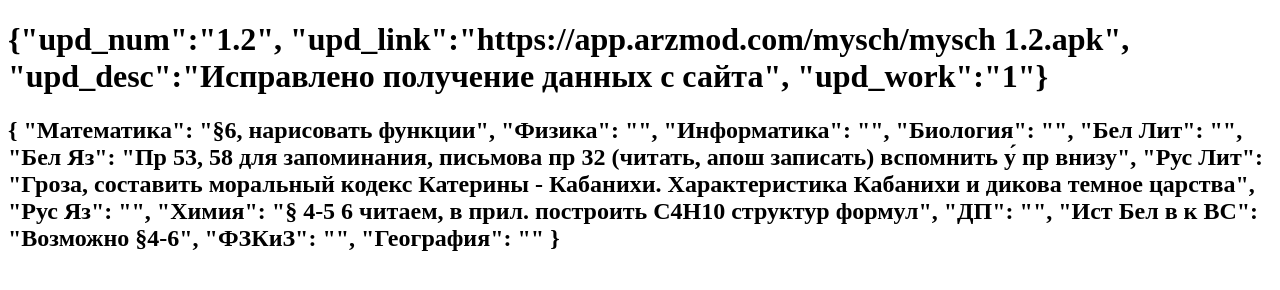
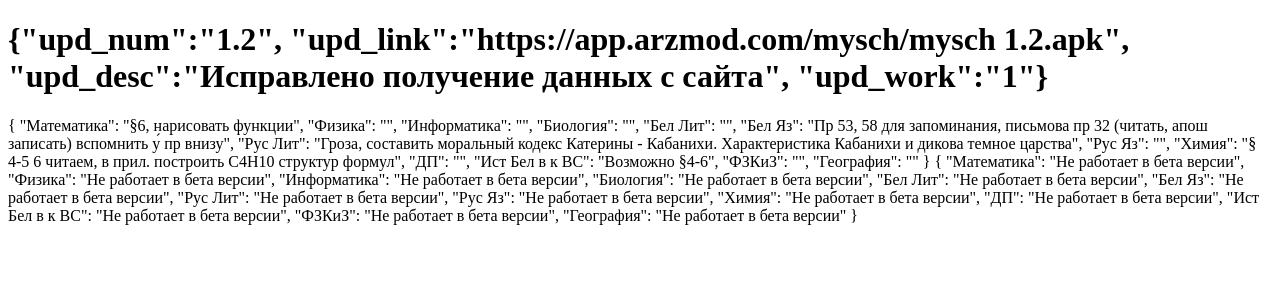
Before and after one commit to L1merGG/myschedule, a plain HTML site: page index.html in a window 1280 px wide. Drawn offline with Linux system fonts and the light colour scheme.

Commit message:
Update index.html

```diff
--- a/index.html
+++ b/index.html
@@ -12,7 +12,7 @@
 "upd_desc":"Исправлено получение данных с сайта",
 
 "upd_work":"1"}</h1>
-    <h2>{
+    <h99>{
   "Математика": "§6, нарисовать функции",
   "Физика": "",
   "Информатика": "",
@@ -26,6 +26,21 @@
   "Ист Бел в к ВС": "Возможно §4-6",
   "ФЗКиЗ": "",
   "География": ""
-}</h2>
+}</h99>
+    <h98>{
+  "Математика": "Не работает в бета версии",
+  "Физика": "Не работает в бета версии",
+  "Информатика": "Не работает в бета версии",
+  "Биология": "Не работает в бета версии",
+  "Бел Лит": "Не работает в бета версии",
+  "Бел Яз": "Не работает в бета версии",
+  "Рус Лит": "Не работает в бета версии",
+  "Рус Яз": "Не работает в бета версии",
+  "Химия": "Не работает в бета версии",
+  "ДП": "Не работает в бета версии",
+  "Ист Бел в к ВС": "Не работает в бета версии",
+  "ФЗКиЗ": "Не работает в бета версии",
+  "География": "Не работает в бета версии"
+}</h98>
 </body>
 </html>
```
